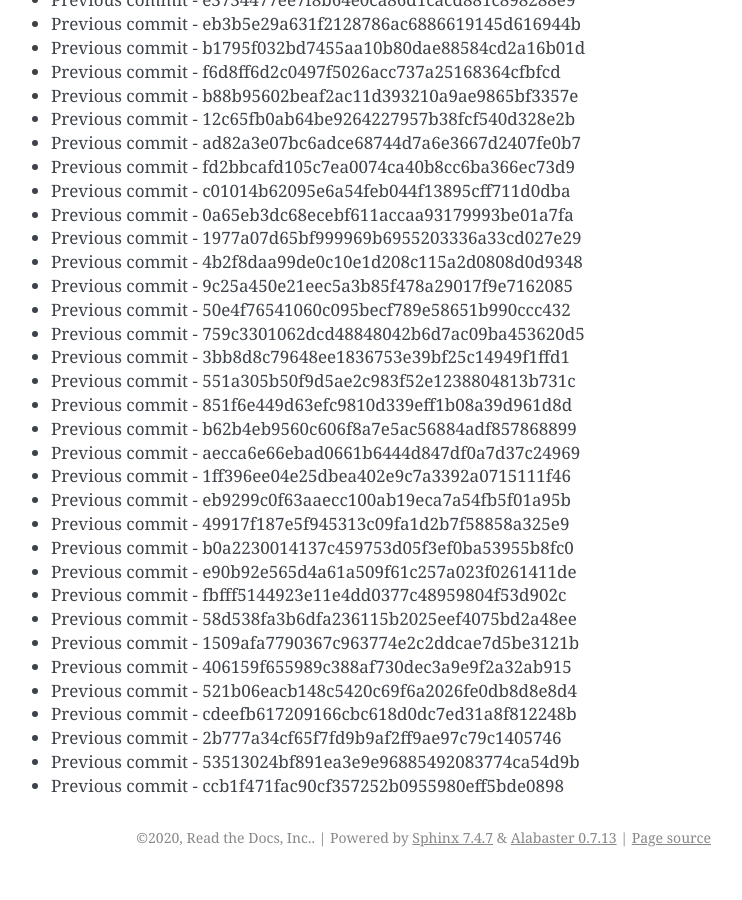
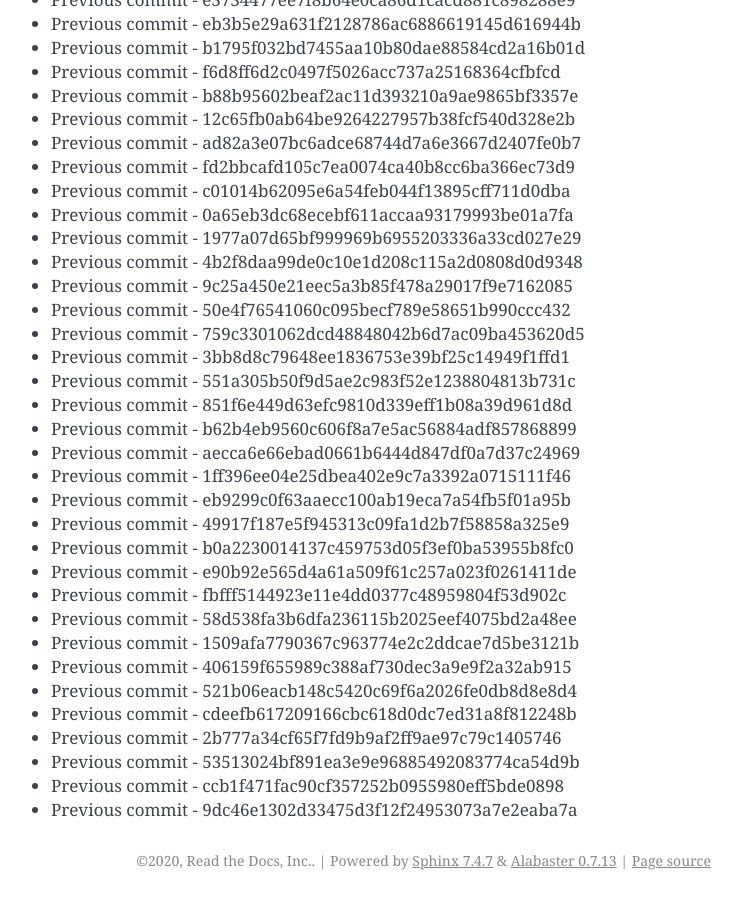
Before and after one commit to readthedocs/rtd-git-stresstest, a Sphinx documentation site: the page built from docs/updates.rst, in a window 1280 px wide and 900 px high, scrolled down 10745 px. Shown: the whole window, without its empty margins (399-1141 px from the left). Built offline with Sphinx 7.4.7, drawn with Linux system fonts in a browser that asks for light colours; before the commit the page ends 11622 px from its top, so only the background shows below that.

Commit message:
Generating commit from previous: 9dc46e1302d33475d3f12f24953073a7e2eaba7a

```diff
--- a/docs/updates.rst
+++ b/docs/updates.rst
@@ -483,3 +483,4 @@ It can be tested for any performance characteristics.
 * Previous commit - 2b777a34cf65f7fd9b9af2ff9ae97c79c1405746
 * Previous commit - 53513024bf891ea3e9e96885492083774ca54d9b
 * Previous commit - ccb1f471fac90cf357252b0955980eff5bde0898
+* Previous commit - 9dc46e1302d33475d3f12f24953073a7e2eaba7a
```
